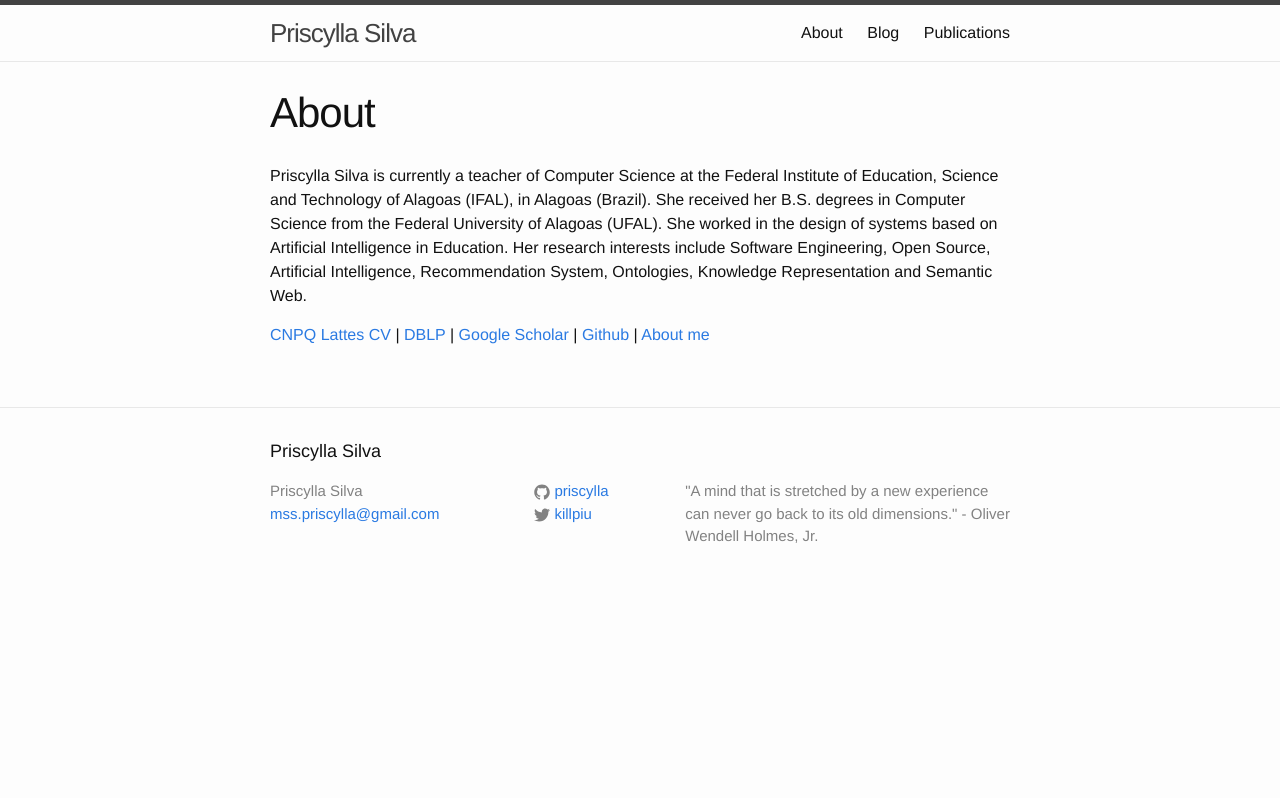
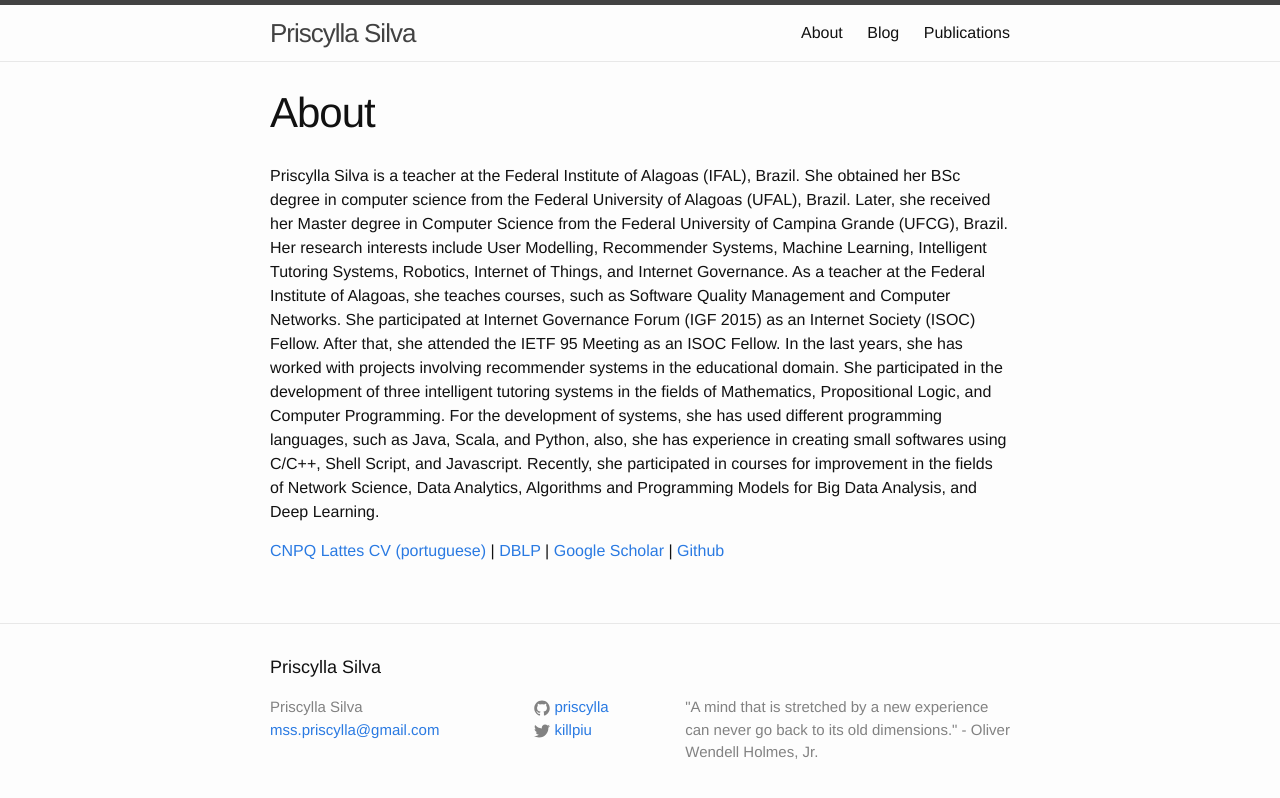
Before and after one commit to priscylla/priscylla.github.io, a Jekyll site: the page built from about.md, in a window 1280 px wide. Shown: the top 798 px of the page. Built offline with Jekyll 4.4.1, drawn with Linux system fonts in a browser that asks for light colours.

Commit message:
Update about.md

```diff
--- a/about.md
+++ b/about.md
@@ -4,16 +4,24 @@ title: About
 permalink: /about/
 ---
 
-Priscylla Silva is currently a teacher of Computer Science at the Federal
-Institute of Education, Science and Technology of Alagoas (IFAL), in Alagoas
-(Brazil). She received her B.S. degrees in Computer Science from the Federal
-University of Alagoas (UFAL). She worked in the design of systems based on
-Artiﬁcial Intelligence in Education. Her research interests include Software
-Engineering, Open Source, Artiﬁcial Intelligence, Recommendation System,
-Ontologies, Knowledge Representation and Semantic Web.
+Priscylla Silva is a teacher at the Federal Institute of Alagoas (IFAL), Brazil.
+She obtained her BSc degree in computer science from the Federal University of Alagoas (UFAL), Brazil.
+Later, she received her Master degree in Computer Science from the Federal University of Campina Grande (UFCG), Brazil.
+Her research interests include User Modelling, Recommender Systems, Machine Learning, Intelligent Tutoring Systems,
+Robotics, Internet of Things, and Internet Governance.
+As a teacher at the Federal Institute of Alagoas, she teaches courses, such as Software Quality Management and
+Computer Networks.
+She participated at Internet Governance Forum (IGF 2015) as an Internet Society (ISOC) Fellow.
+After that, she attended the IETF 95 Meeting as an ISOC Fellow.
+In the last years, she has worked with projects involving recommender systems in the educational domain.
+She participated in the development of three intelligent tutoring systems in the fields of Mathematics,
+Propositional Logic, and Computer Programming. For the development of systems, she has used different programming languages,
+such as Java, Scala, and Python, also, she has experience in creating small softwares using C/C++, Shell Script,
+and Javascript.
+Recently, she participated in courses for improvement in the fields of Network Science, Data Analytics,
+Algorithms and Programming Models for Big Data Analysis, and Deep Learning.
 
-[CNPQ Lattes CV](http://lattes.cnpq.br/9474452617185092) |
+[CNPQ Lattes CV (portuguese)](http://lattes.cnpq.br/9474452617185092) |
 [DBLP](http://www.informatik.uni-trier.de/~ley/pers/hd/s/Silva:Priscylla.html) |
 [Google Scholar](http://scholar.google.com.br/citations?user=iVYE88IAAAAJ) |
-[Github](github.com/priscylla) |
-[About me](http://about.me/priscylla.silva)
+[Github](github.com/priscylla)
```
